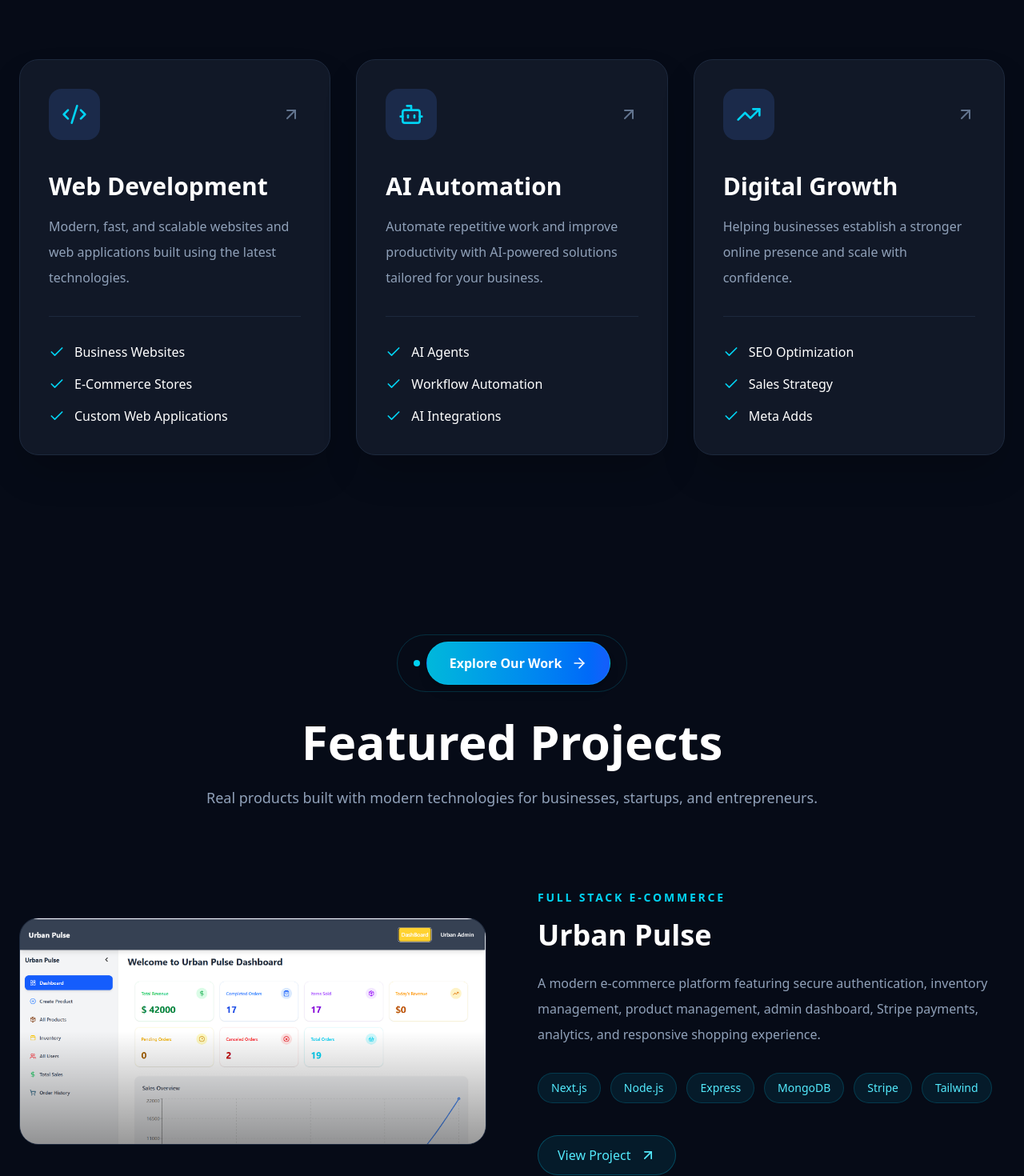
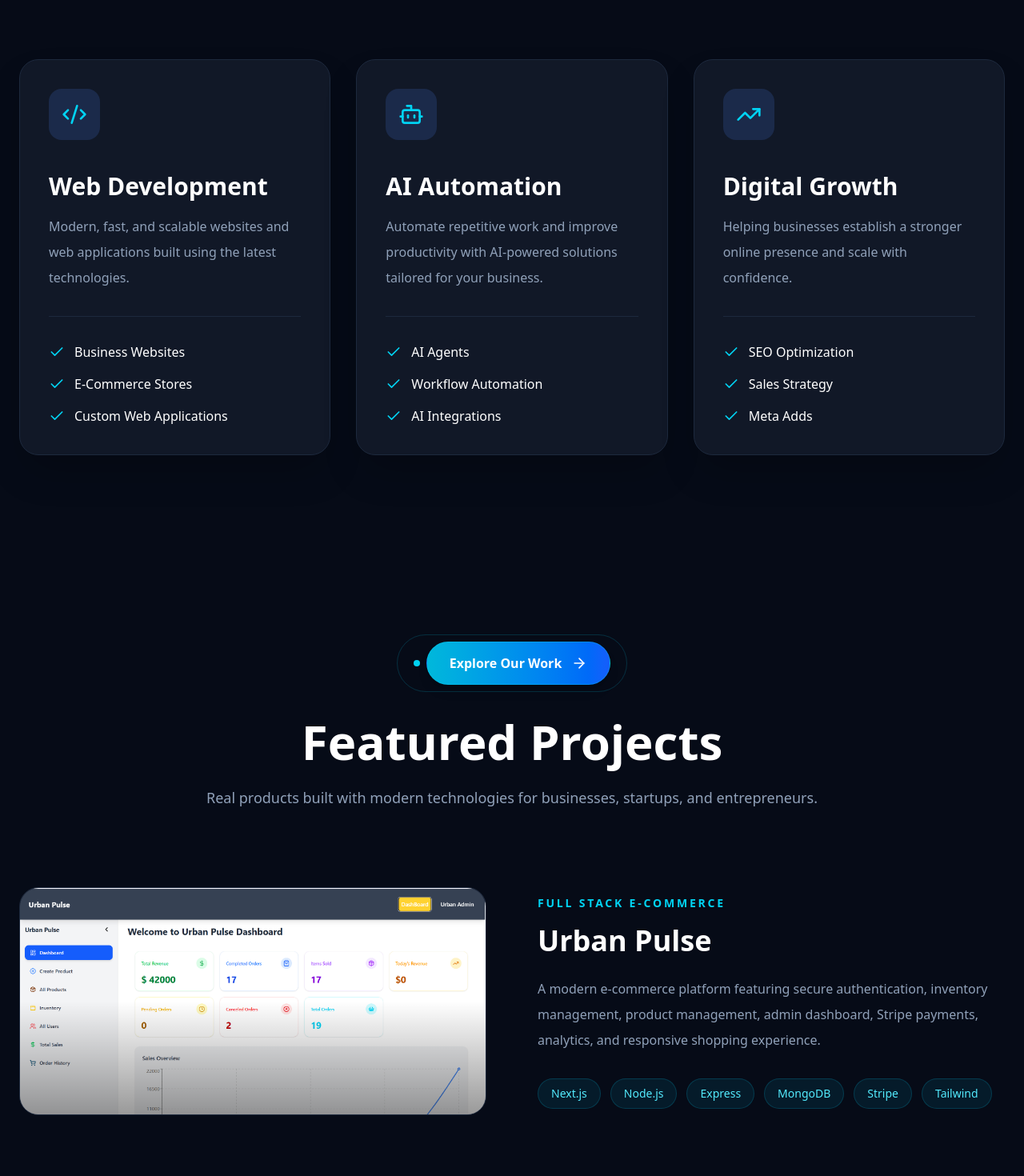
Before and after one commit to IrtazaAhmad99/XCorbit, a Next.js app: page / in a window 1280 px wide. Shown: the part 1260-2730 px from the top of the page at 80% size. Built offline with nearby package versions, Linux system fonts and the light colour scheme.

Commit message:
removed icons

```diff
--- a/component/Home/FeatureProduct.tsx
+++ b/component/Home/FeatureProduct.tsx
@@ -110,14 +110,6 @@ export default function FeaturedProjects() {
                     </span>
                   ))}
                 </div>
-
-                {/* Button */}
-
-                <button className="group mt-10 inline-flex items-center gap-3 rounded-full border border-cyan-500/30 bg-cyan-500/10 px-6 py-3 text-cyan-300 transition hover:bg-cyan-500 hover:text-black">
-                  View Project
-
-                  <ArrowUpRight className="h-5 w-5 transition group-hover:translate-x-1 group-hover:-translate-y-1" />
-                </button>
               </div>
             </div>
           ))}
--- a/component/Home/Service.tsx
+++ b/component/Home/Service.tsx
@@ -100,7 +100,6 @@ export default function Services() {
                     <Icon className="h-8 w-8 text-cyan-400" />
                   </div>
 
-                  <ArrowUpRight className="h-6 w-6 text-slate-500 transition-all duration-300 group-hover:text-cyan-400" />
                 </div>
 
                 {/* Content */}
```
